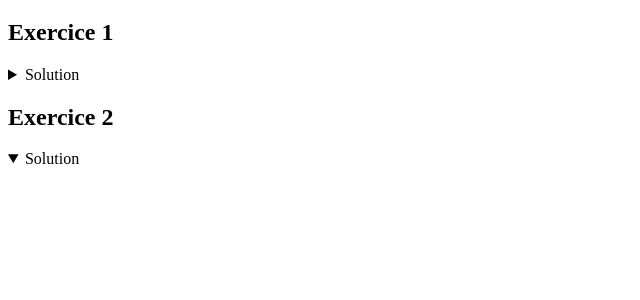
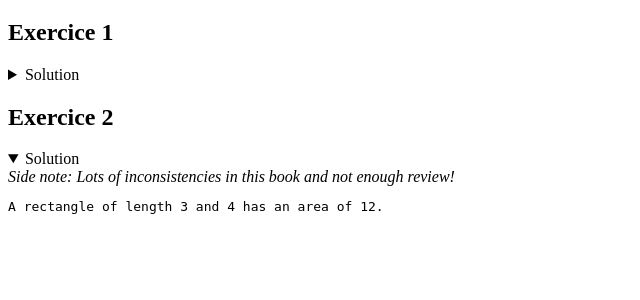
Before and after one commit to julio73/learn_php_fast, a PHP site: page /chapters/ch5.php in a window 1280 px wide, after a click on "Solution". Shown: the part 229-529 px from the top of the page, without its empty margins (0-640 px from the left). Run offline with PHP 8.4, Linux system fonts and the light colour scheme.

Commit message:
Finishing CH5.Exo2

```diff
--- a/chapters/ch5.php
+++ b/chapters/ch5.php
@@ -96,10 +96,17 @@ print deliveryMessage($ch2_menu, 'breakfast', 0); // coffee
 <h2>Exercice 2</h2>
 <details>
   <summary>Solution</summary>
+  <i>Side note: Lots of inconsistencies in this book and not enough review!</i>
   <pre>
 <?php
 
+function areaRect($height, $width) {
+  $area = $height * $width;
+  $message = "A rectangle of length {$height} and {$width} has an area of {$area}.";
+  return $message;
+}
 
+echo areaRect(3,4);
 
 ?>
 </pre>
```
